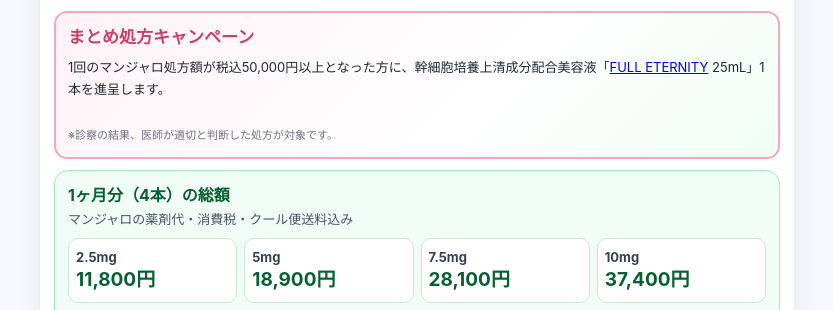
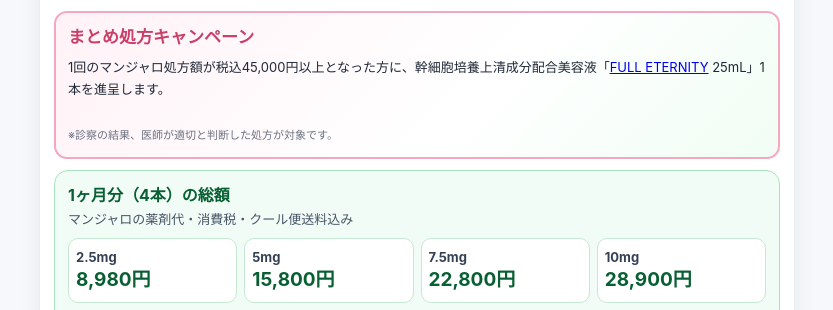
Before and after one commit to Extl2/lp, a plain HTML site: page reservation/index.html in a window 1280 px wide. Shown: the part 393-703 px from the top of the page, without its empty margins (223-1056 px from the left). Drawn offline with Linux system fonts and the light colour scheme; no server answers.

Commit message:
Update reservation prices and FULL ETERNITY gift threshold

```diff
--- a/reservation/index.html
+++ b/reservation/index.html
@@ -29,8 +29,8 @@
   <nav class="progress"><div id="progress1" class="step active">1. 予約</div><div id="progress2" class="step">2. 診察案内</div></nav>
   <section id="reservationPanel"><div class="card"><h2>オンライン診療のご予約</h2>
     <div class="intro-box booking-intro"><h3>メディカルダイエットをオンラインで相談</h3><p>当院のメディカルダイエットオンライン外来では、<strong>マンジャロを用いた治療について医師にご相談いただけます。</strong></p><p>初めての方や使用を迷っている方も、相談だけでご予約いただけます。処方の適否・用量は診察で医師が判断し、予約時点で使用・購入は決まりません。</p></div>
-    <div class="campaign-box"><h3>まとめ処方キャンペーン</h3><p>1回のマンジャロ処方額が税込50,000円以上となった方に、幹細胞培養上清成分配合美容液「<a href="https://full-eternity.com" target="_blank" rel="noopener">FULL ETERNITY</a> 25mL」1本を進呈します。</p><p class="campaign-note"><br>※診察の結果、医師が適切と判断した処方が対象です。</p></div>
-      <section class="price-summary" aria-labelledby="priceHeading"><h3 id="priceHeading">1ヶ月分（4本）の総額</h3><p class="price-caption">マンジャロの薬剤代・消費税・クール便送料込み</p><div class="price-list"><div class="price-option"><span>2.5mg</span><strong>11,800円</strong></div><div class="price-option"><span>5mg</span><strong>18,900円</strong></div><div class="price-option"><span>7.5mg</span><strong>28,100円</strong></div><div class="price-option"><span>10mg</span><strong>37,400円</strong></div></div><p class="price-terms"><strong>診察料0円・予約料0円・キャンセル料0円</strong><br>処方に至らない場合や、購入を見送る場合も診察料はかかりません。</p><a class="price-link" href="https://extl2.github.io/mounjaro_flow/ryoukinhyou.html" target="_blank" rel="noopener noreferrer">2本・8本以上を含む料金表を見る ↗</a><p class="price-medical">処方内容は診察のうえ医師が判断します。予約時点で購入は確定しません。</p></section>
+    <div class="campaign-box"><h3>まとめ処方キャンペーン</h3><p>1回のマンジャロ処方額が税込45,000円以上となった方に、幹細胞培養上清成分配合美容液「<a href="https://full-eternity.com" target="_blank" rel="noopener">FULL ETERNITY</a> 25mL」1本を進呈します。</p><p class="campaign-note"><br>※診察の結果、医師が適切と判断した処方が対象です。</p></div>
+      <section class="price-summary" aria-labelledby="priceHeading"><h3 id="priceHeading">1ヶ月分（4本）の総額</h3><p class="price-caption">マンジャロの薬剤代・消費税・クール便送料込み</p><div class="price-list"><div class="price-option"><span>2.5mg</span><strong>8,980円</strong></div><div class="price-option"><span>5mg</span><strong>15,800円</strong></div><div class="price-option"><span>7.5mg</span><strong>22,800円</strong></div><div class="price-option"><span>10mg</span><strong>28,900円</strong></div></div><p class="price-terms"><strong>診察料0円・予約料0円・キャンセル料0円</strong><br>処方に至らない場合や、購入を見送る場合も診察料はかかりません。</p><a class="price-link" href="https://extl2.github.io/mounjaro_flow/ryoukinhyou.html" target="_blank" rel="noopener noreferrer">2本・8本以上を含む料金表を見る ↗</a><p class="price-medical">処方内容は診察のうえ医師が判断します。予約時点で購入は確定しません。</p></section>
     <p class="lead">料金をご確認のうえ、空いている日時を選び、お名前とメールアドレスをご入力ください。</p>
     <form id="reservationForm" action="https://formspree.io/f/mgonvroj" method="post">
       <div class="slot-box"><label class="required slot-heading">予約日時を選ぶ</label>
```
